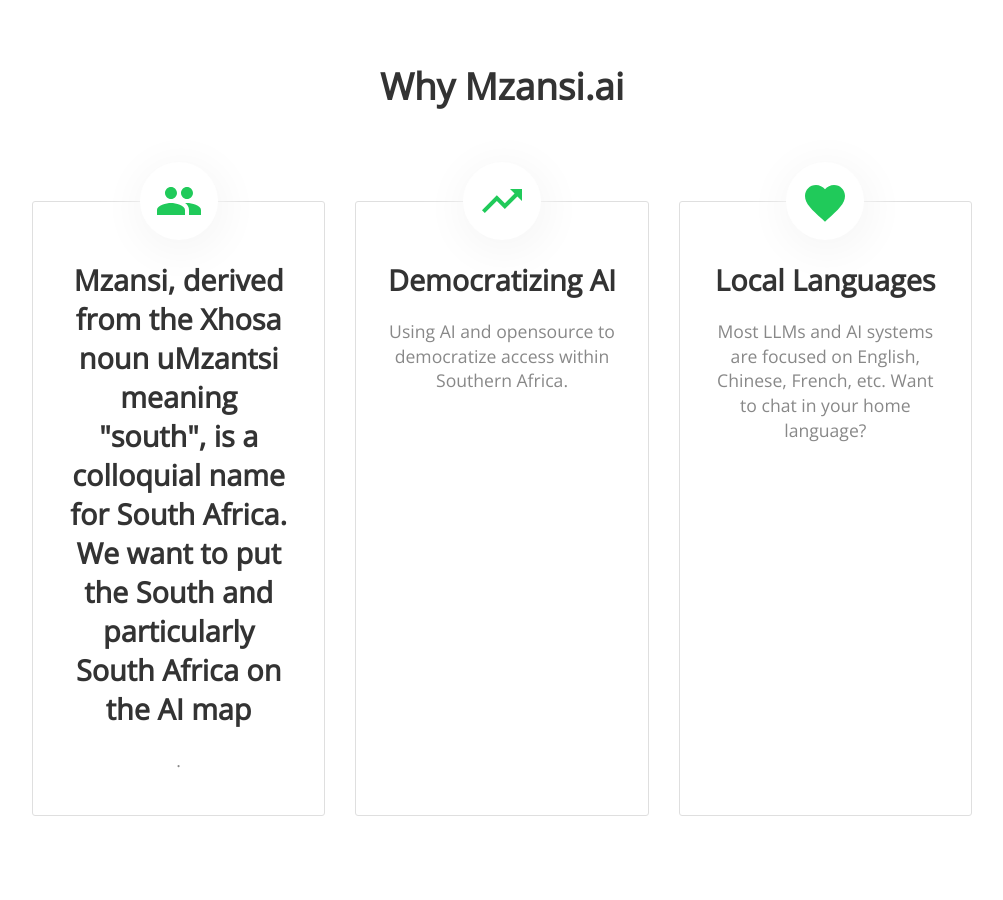
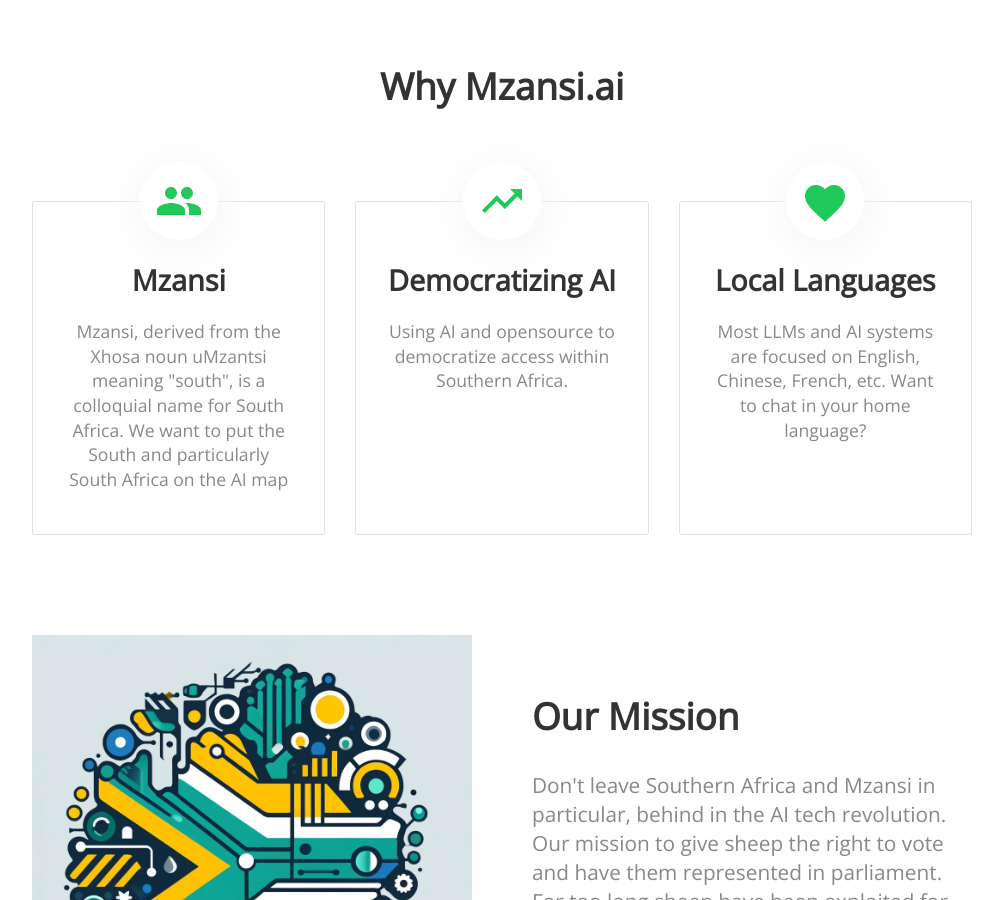
Before and after one commit to mzansi-ai/mzansi-ai.github.io, a Jekyll site: the page built from index.html, in a window 1280 px wide and 900 px high, scrolled down 773 px. Shown: the whole window, without its empty margins (138-1141 px from the left). Built offline with Jekyll 4.4.1, drawn with Linux system fonts in a browser that asks for light colours; nearby versions of some CDN libraries.

Commit message:
Update index.html

```diff
--- a/index.html
+++ b/index.html
@@ -25,8 +25,8 @@
 	<ul class="thirds">
 		<li>
 			<div class="image">{% include icons/site.html icon="population" %}</div>
-			<h3 class="editable">Mzansi, derived from the Xhosa noun uMzantsi meaning "south", is a colloquial name for South Africa. We want to put the South and particularly South Africa on the AI map</h3>
-			<p class="editable">. </p>
+			<h3 class="editable">Mzansi</h3>
+			<p class="editable">Mzansi, derived from the Xhosa noun uMzantsi meaning "south", is a colloquial name for South Africa. We want to put the South and particularly South Africa on the AI map</p>
 		</li>
 
 		<li>
```
